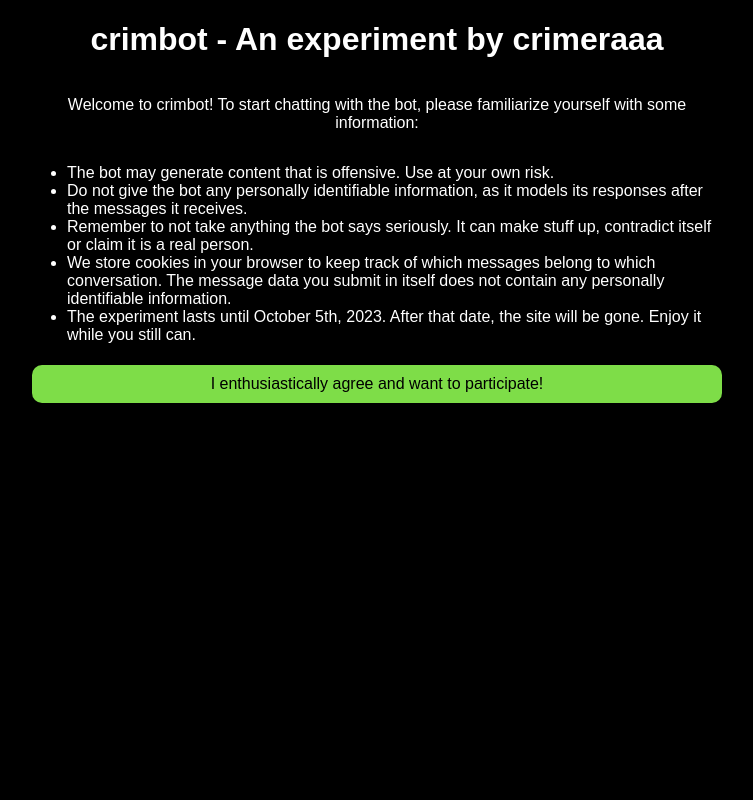
After one commit to Crimeraaa-S1GMA/BasicLearningChatbotBackend, a Flask app: page /autopilot in a window 1280 px wide. The commit adds this page. Shown: the whole page, without its empty margins (263-1016 px from the left). Run offline with Flask 3, Linux system fonts and the light colour scheme; some web fonts are replaced.

Commit message:
Publish crimbot backend

```diff
--- a/corpus.txt
+++ b/corpus.txt
@@ -1 +1,22 @@
-§Hi§Hello. How are you?§Fine§Glad to hear that§
+§hi there§how are you§i'm good§that's great to hear§what about you§i'm doing well too§awesome§
+§hey§what's up§not much§just working on some stuff§how about you§same here§just staying busy§
+§yo§how's it going§pretty good§can't complain§you§same§doing well§
+§hello§how's your day§it's been good§how about yours§not too bad§thanks§no problem§
+§hi§how are things§things are going well§and you§things are alright§good to hear§yep§
+§hey there§how's life§life's good§what about yours§life's been busy§same here§just taking it one day at a time§
+§Hi there§How's it going§What's up§I'm good§Just chilling§
+§What about you§I'm fine too§Any plans for the weekend§
+§Not sure yet§Maybe watch a movie§Sounds fun§
+§Do you have any movie recommendations§
+§I like action movies§Have you seen the latest superhero flick§
+§Yes, I watched it§It was awesome§
+§Glad you enjoyed it§I'm more into comedies§
+§Comedies are great for a good laugh§
+§Absolutely§Laughter is the best medicine§
+§By the way§Have you tried that new restaurant downtown§
+§No, not yet§I've heard the food is delicious§
+§We should go together sometime§
+§Definitely§I'm up for trying new food§
+§What about next Saturday§
+§Sounds like a plan§See you then§
+§Hello§Hello§How are you§ings are going well§Ok§I don't understand.§
--- a/main.py
+++ b/main.py
@@ -1,7 +1,10 @@
-from flask import Flask, render_template, request, session
+from flask import Flask, render_template, request, session, redirect, jsonify
 import secrets
 import random
-import json
+import re
+
+def has_link(text):
+    return len(re.findall(r'\b(?:https?|ftp):\/\/[-A-Z0-9+&@#/%?=~_|!:,.;]*[-A-Z0-9+&@#/%=~_|]', text, re.IGNORECASE)) > 0
 
 def htmlspecialchars(text):
     return (
@@ -59,6 +62,8 @@ class MarkovChain:
 
 chain = MarkovChain(order=14)
 
+app = Flask(__name__, template_folder="templates", static_folder="static")
+
 with open("corpus.txt", "r", encoding="utf-8") as file:
     preloaded_corpus = file.read()
     for line in file.readlines():
@@ -68,60 +73,107 @@ session_training_data = {
 
 }
 
-app = Flask(__name__, template_folder="templates", static_folder="static")
+# CHANGE THIS WHEN DEPLOYING
+app.secret_key = ""
 
-# CHANGE THIS WHEN DEPLOYING
-app.secret_key = secrets.token_hex()
+@app.route("/", methods=["GET"])
+def main():
+    if "agreedToTerms" in session:
+        if session["agreedToTerms"]:
+            return render_template("index.html")
+        else:
+            return render_template("terms.html")
+    else:
+        return render_template("terms.html")
 
-@app.route("/")
-def main():
-    return render_template("index.html")
+@app.route("/autopilot", methods=["GET"])
+def autopilot():
+    if "agreedToTerms" in session:
+        if session["agreedToTerms"]:
+            return render_template("autopilot.html")
+        else:
+            return render_template("terms.html")
+    else:
+        return render_template("terms.html")
+
+@app.route("/main", methods=["GET"])
+def main_redirect():
+    return redirect("/")
+
+@app.route("/agree", methods=["GET"])
+def agree():
+    session["agreedToTerms"] = True
+    return redirect("/")
 
 @app.route("/send-message", methods=["POST"])
 def send_message():
     payload = request.get_json()
 
-    if len(payload["message"]) <= 0 or len(payload["message"]) > 100:
-        return "invalid_message"
+    if "message" not in payload or "trainModel" not in payload:
+        return jsonify({
+            "message" : "",
+            "reply" : "",
+            "success" : False
+        })
+
+    if len(payload["message"]) <= 0 or len(payload["message"]) > 100 or has_link(payload["message"]):
+        return jsonify({
+            "message" : htmlspecialchars(payload["message"]),
+            "reply" : "",
+            "success" : False
+        })
     else:
-        if "uniqueConversationID" in session:
-            prompt = session_training_data[session["uniqueConversationID"]][-20:]
+        if "uniqueConversationID" in session and payload["trainModel"]:
+            if session["uniqueConversationID"] in session_training_data:
+                prompt = session_training_data[session["uniqueConversationID"]][-20:]
+            else:
+                prompt = ""
         else:
             prompt = ""
-        prompt += payload["message"].replace("§", "") + "§"
+        prompt += payload["message"].replace("§", "").replace("\n", "").strip() + "§"
     message = chain.generate(prompt, 1, False)
     while message[-1:] != "§":
         message = chain.generate(message, 1, True)
 
-    if message.replace(".", "").lstrip().rstrip() == "§":
+    if message.replace(".", "").lstrip().rstrip().replace("§", "") == "":
         message = "I don't understand.§"
 
-    if "uniqueConversationID" in session:
-        session_training_data[session["uniqueConversationID"]] += prompt + message
-    else:
-        id = str(random.randint(100000, 999999))
-        session["uniqueConversationID"] = id
-        session_training_data[id] = "§" + prompt + message
+    if payload["trainModel"]:
+        if "uniqueConversationID" in session:
+            if session["uniqueConversationID"] in session_training_data:
+                session_training_data[session["uniqueConversationID"]] += payload["message"].replace("§", "") + "§" + message
+            else:
+                id = str(random.randint(100000, 999999))
+                session["uniqueConversationID"] = id
+                session_training_data[id] = "§" + payload["message"].replace("§", "") + "§" + message
+        else:
+            id = str(random.randint(100000, 999999))
+            session["uniqueConversationID"] = id
+            session_training_data[id] = "§" + payload["message"].replace("§", "") + "§" + message
 
-    chain.prefix_dict.clear()
+        chain.prefix_dict.clear()
 
-    chain.add(preloaded_corpus)
+        chain.add(preloaded_corpus)
 
-    corpus_to_save = preloaded_corpus
+        corpus_to_save = preloaded_corpus
 
-    for key in session_training_data.keys():
-        chain.add(session_training_data[key])
-        corpus_to_save += "\n" + session_training_data[key]
+        for key in session_training_data.keys():
+        #     if len(key) > 4000:
+        #         while len(key) > 4000 or key[0] != "§":
+        #             key = key[1:]
+            chain.add(session_training_data[key])
+            corpus_to_save += "\n" + session_training_data[key]
 
-    with open("corpus.txt", "w", encoding="utf-8") as file:
-        file.write(corpus_to_save)
+        with open("corpus.txt", "w", encoding="utf-8") as file:
+            file.write(corpus_to_save)
 
     result = {
         "message" : htmlspecialchars(payload["message"]),
-        "reply" : htmlspecialchars(message[:-1])
+        "reply" : htmlspecialchars(message[:-1]),
+        "success" : True
     }
 
-    return json.dumps(result)
+    return jsonify(result)
 
 if __name__ == "__main__":
     app.run()
--- a/static/style.css
+++ b/static/style.css
@@ -1,11 +1,142 @@
+@import url('https://fonts.googleapis.com/css2?family=Poppins:ital,wght@0,400;0,700;1,400&family=REM:wght@400;600&display=swap');
+
 body {
+    margin: 0;
     background-color: black;
     color: white;
+    font-family: 'REM', sans-serif;
+}
+
+li {
+    text-align: left;
+}
+
+a {
+    color: white;
+    text-decoration: underline;
+}
+
+hr {
+    border: 2px solid #2a2a2a;
+    margin: 10px;
+}
+
+a:hover {
+    text-decoration: none;
 }
 
 .messages {
-    width: 1000px;
+    width: 100%;
     height: 600px;
-    border: 1px solid white;
+    background-color: #181818;
     overflow-y: scroll;
+    flex-grow: 1;
 }
+
+.messageContent {
+    padding-left: 20px;
+    padding-right: 20px;
+    word-wrap: break-word;
+    text-align: left;
+}
+
+.container {
+    background-color: black;
+    width: 100%;
+    max-width: 1200px;
+    text-align: center;
+    margin-left: auto;
+    margin-right: auto;
+    height: 100vh;
+    display: flex;
+    flex-direction: column;
+}
+
+.container-small {
+    background-color: black;
+    width: 100%;
+    max-width: 700px;
+    text-align: center;
+    margin-left: auto;
+    margin-right: auto;
+    height: 100vh;
+    display: flex;
+    flex-direction: column;
+}
+
+.chatbox {
+    height: 60px;
+    min-height: 60px;
+    max-height: 60px;
+    float: left;
+    flex-grow: 1;
+    background-color: #0a0a0a;
+    color: white;
+    font-size: 20px;
+    border: none;
+    outline: none;
+    padding-left: 15px;
+}
+
+.sendButton {
+    float: left;
+    width: 50px;
+    min-width: 50px;
+    max-width: 50px;
+    height: 60px;
+    min-height: 60px;
+    max-height: 60px;
+    background-color: #0a0a0a;
+    color: #3c60fe;
+    border: none;
+}
+
+.sendButton:hover {
+    background-color: #1b1b1b;
+    cursor: pointer;
+}
+
+.sendButton:active {
+    background-color: #2c2c2c;
+    cursor: pointer;
+}
+
+.chatForm {
+    width: 100%;
+    height: 60px;
+    min-height: 60px;
+    max-height: 60px;
+    display: flex;
+    justify-content: stretch;
+}
+
+.agreeButton {
+    margin: 5px;
+    padding: 10px;
+    background-color: #7edd48;
+    color: black;
+    text-decoration: none;
+    border-radius: 10px;
+}
+
+.agreeButton:hover {
+    padding: 10px;
+    background-color: #8eee59;
+    color: black;
+    text-decoration: none;
+}
+
+.agreeButton:active {
+    padding: 10px;
+    background-color: #9eee6a;
+    color: black;
+    text-decoration: none;
+}
+
+.warning {
+    color: #ff7878;
+}
+
+.crimbot-emoji-icon {
+    font-size: 70px;
+}
--- /dev/null
+++ b/templates/terms.html
@@ -0,0 +1,35 @@
+<!DOCTYPE html>
+<html lang="en">
+<head>
+    <meta charset="UTF-8">
+    <meta name="viewport" content="width=device-width, initial-scale=1.0">
+    <link href="{{ url_for('static', filename='style.css') }}" rel="stylesheet">
+    <link rel="stylesheet" href="https://fonts.googleapis.com/css2?family=Material+Symbols+Outlined:opsz,wght,FILL,GRAD@20..48,100..700,0..1,-50..200" />
+    <meta name="viewport" content="width=device-width, initial-scale=1.0">
+    <meta name="description" content="crimbot is an experimental chatbot released by crimeraaa. It models its replies after messages it receives.">
+    <style>
+        .material-symbols-outlined {
+          font-variation-settings:
+          'FILL' 0,
+          'wght' 700,
+          'GRAD' 0,
+          'opsz' 48
+        }
+        </style>
+    <title>crimbot - An experiment by crimeraaa</title>
+</head>
+<body>
+    <div class="container-small">
+        <h1>crimbot - An experiment by crimeraaa</h1>
+        <p>Welcome to crimbot! To start chatting with the bot, please familiarize yourself with some information:</p>
+        <ul>
+            <li>The bot may generate content that is offensive. Use at your own risk.</li>
+            <li>Do not give the bot any personally identifiable information, as it models its responses after the messages it receives.</li>
+            <li>Remember to not take anything the bot says seriously. It can make stuff up, contradict itself or claim it is a real person.</li>
+            <li>We store cookies in your browser to keep track of which messages belong to which conversation. The message data you submit in itself does not contain any personally identifiable information.</li>
+            <li>The experiment lasts until October 5th, 2023. After that date, the site will be gone. Enjoy it while you still can.</li>
+        </ul>
+        <a href="/agree" class="agreeButton">I enthusiastically agree and want to participate!</a>
+    </div>
+</body>
+</html>
```
Also changed, not shown: static/autopilot.js (added, +42 -0 lines), static/index.js (+16 -4 lines), templates/autopilot.html (added, +36 -0 lines), templates/index.html (+50 -5 lines).
